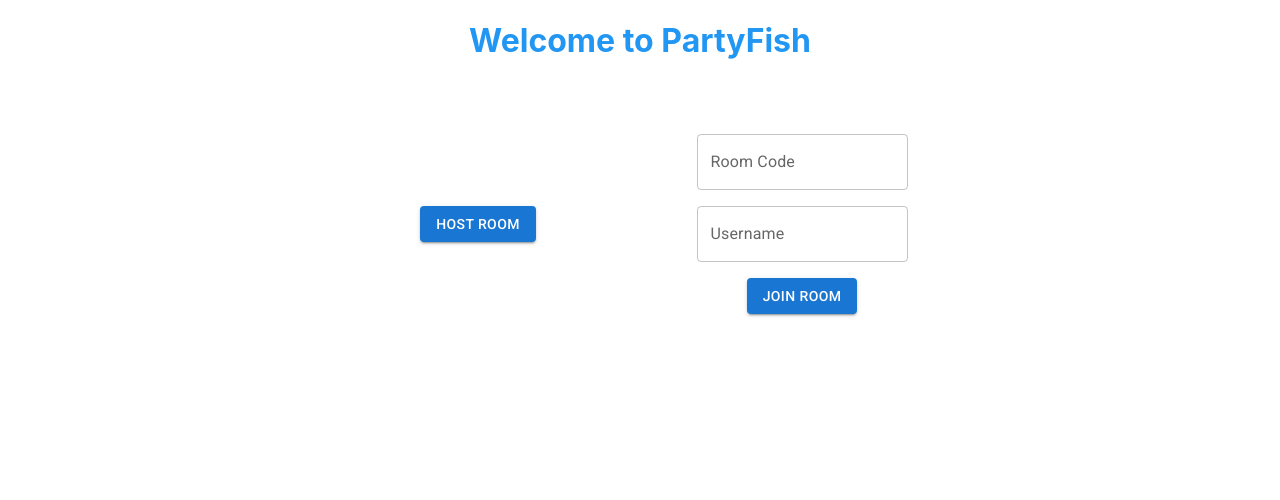
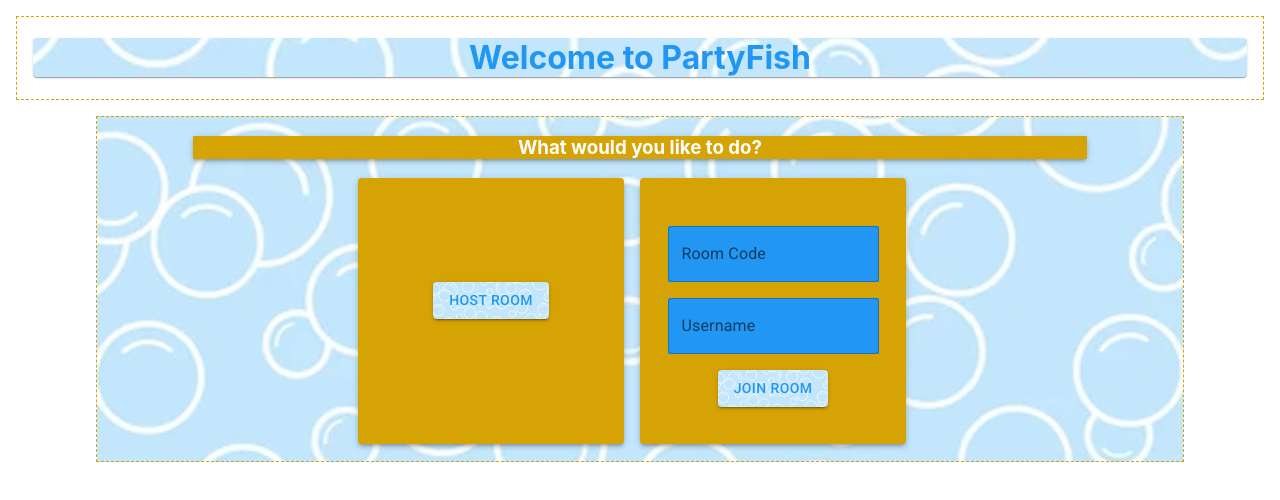
Before and after one commit to partyfishgames/partyfish, a React (Create React App) app in the folder client/: page / in a window 1280 px wide. Shown: the top 500 px of the page. Built offline with nearby package versions, Linux system fonts and the light colour scheme; no server answers.

Commit message:
Prelim HomePage Styling

```diff
--- a/client/src/components/HomePage/index.tsx
+++ b/client/src/components/HomePage/index.tsx
@@ -1,8 +1,11 @@
-import { Button, Grid, TextField } from "@mui/material";
+import { Button, Grid, TextField, Paper, Box } from "@mui/material";
 import React, { useState } from "react";
 import roomService from "../../services/roomService";
 import socketService from "../../services/socketService";
 import { useAppDispatch } from "../../hooks";
+import Bubbles from './images/bubbles.png';
+
+
 
 export function HomePage() {
     const dispatch = useAppDispatch(); // included in any component that dispatches actions
@@ -67,43 +70,82 @@ export function HomePage() {
     }
 
     return (
-        <div style={{ textAlign: "center" }}>
-            <h1 style={{ color: "#2196f3" }}>Welcome to PartyFish</h1>
-
+        <div style={{ textAlign: "center" }} >
+            <Box sx={{border: '1px dashed #d6a304',mx: 2, my: 2,}}>
+                <Paper
+                    sx={{
+                    mx:2,
+                    my:2,
+                    backgroundSize: 'cover',
+                    backgroundRepeat: 'no-repeat',
+                    backgroundPosition: 'center',
+                    backgroundImage: `url(${Bubbles})`
+                }}>
+                    <h1 style={{ color: "#2196f3"}}>
+                            Welcome to PartyFish
+                    </h1>
+                </Paper>
+            </Box>
+            <Box sx={{border: '1px dashed #d6a304',mx:12,
+                    my:2,
+                    backgroundSize: 'cover',
+                    backgroundRepeat: 'no-repeat',
+                    backgroundPosition: 'center',
+                    backgroundImage: `url(${Bubbles})`}}>
+                <Paper elevation={3} sx={{my:2, mx:12}}>
+                    <h3 style={{color: "white", background: '#d6a304'}}
+                        > What would you like to do?
+                    </h3>
+                </Paper>
                 <Grid container
                     spacing={2}
                     style={{ height: '300px' }}
                     justifyContent="center"
                     alignItems="center"
+
                 >
-                <Grid item xs={3}>
+                    <Grid item  >
                         <Grid container
+                            spacing={2}
                             direction="row"
                             justifyContent="center"
-                        alignItems="center">
+                            alignItems="center"
+                            >
+                            <Paper elevation={3} sx={{px:1, py:1, mx:1, my:1}} style={{background: '#d6a304', height: '250px', width: '250px'}}>
+                                <Grid item >
+                                    <form onSubmit={hostRoom}>
+                                        <Button variant="contained" type="submit" style={{ color: "#2196f3"}}
+                                            sx={{mx: 6, my: 12, backgroundSize: 'cover', backgroundRepeat: 'no-repeat', backgroundPosition: 'center', backgroundImage: `url(${Bubbles})`}}>
+                                            Host Room
+                                            </Button>
+                                    </form >
+                                </Grid>
+                            </Paper>
+                        </Grid>
+                    </Grid>
                     <Grid item>
-                            <form onSubmit={hostRoom}>
-                                <Button variant="contained" type="submit">Host Room</Button>
-                            </form >
+                        <Grid container spacing={2} direction="column" justifyContent="space-around" alignItems="center">
+                            <Paper elevation={3} sx={{px:1, py:1, mx:1, my:1}} style={{background: '#d6a304',  height: '250px', width: '250px'}}>
+                                <Grid item sx={{px:1, py:1, mt:4}}>
+                                    <TextField spellCheck='false' value={playerRoomCode} onChange={handleRoomCodeChange} id="outlined-basic" label="Room Code" variant="outlined" style={{background: "#2196f3"}}
+                                    />
+                                </Grid>
+                                <Grid item sx={{px:1, py:1}}>
+                                    <TextField spellCheck='false' value={pUsername} onChange={handleUsernameChange} id="outlined-basic" label="Username" variant="outlined" style={{background: "#2196f3"}} />
+                                </Grid>
+                                <Grid item sx={{px:1, py:1}}>
+                                    <form onSubmit={joinRoom}>
+                                        <Button variant="contained" type="submit" style={{ color: "#2196f3"}}
+                                            sx={{mb:4, backgroundSize: 'cover', backgroundRepeat: 'no-repeat', backgroundPosition: 'center', backgroundImage: `url(${Bubbles})`}}>
+                                            Join Room
+                                        </Button>
+                                    </form>
+                                </Grid>
+                            </Paper>
                         </Grid>
                     </Grid>
                 </Grid>
-                <Grid item xs={3}>
-                    <Grid container spacing={2} direction="column" justifyContent="space-around" alignItems="center">
-                        <Grid item>
-                            <TextField spellCheck="false" value={playerRoomCode} onChange={handleRoomCodeChange} id="outlined-basic" label="Room Code" variant="outlined" />
-                        </Grid>
-                        <Grid item>
-                            <TextField spellCheck="false" value={pUsername} onChange={handleUsernameChange} id="outlined-basic" label="Username" variant="outlined" />
-                        </Grid>
-                        <Grid item>
-                            <form onSubmit={joinRoom}>
-                                <Button variant="contained" type="submit">Join Room</Button>
-                            </form>
-                        </Grid>
-                    </Grid>
-                </Grid>
-            </Grid>
+            </Box>
         </div>
     );
 }
```
Also changed, not shown: client/src/components/HomePage/images/bubbles.png (added). Lines whose indentation alone changed are shown as unchanged.
